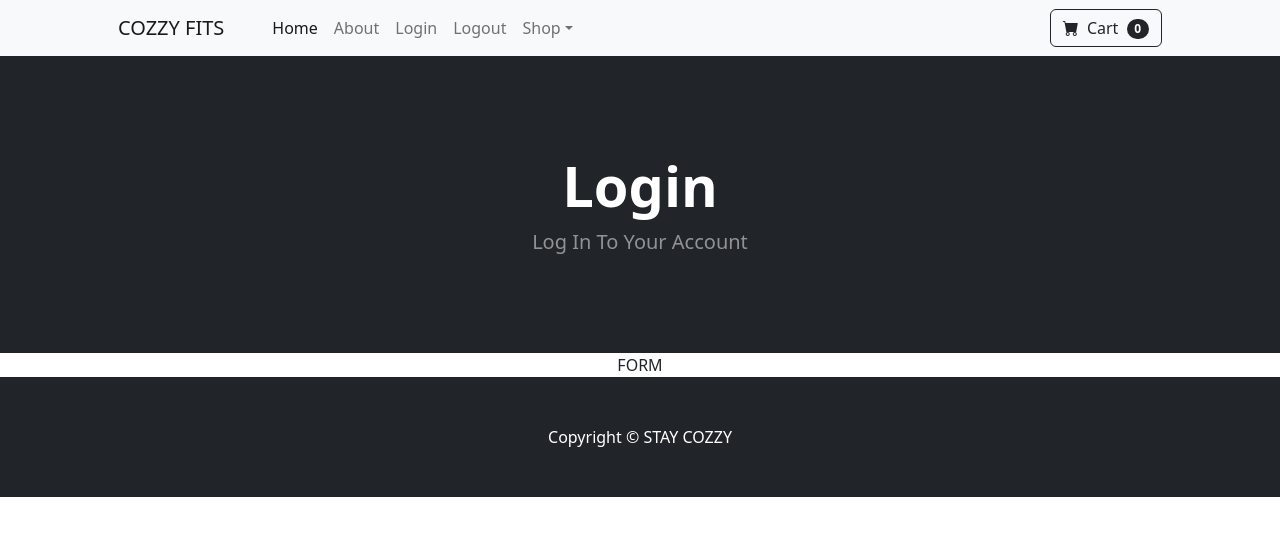
After one commit to Orwa400/Ecomm, a Django app: template store/templates/login.html in a window 1280 px wide. The commit adds this page. Shown: the top 536 px of the page. Run offline with Django 5.2, Linux system fonts and the light colour scheme; the template is opened without the code that fills it, so the values that code supplies are empty; some libraries are stand-ins or nearby versions.

Commit message:
Add login and logout page

```diff
--- /dev/null
+++ b/store/templates/login.html
@@ -0,0 +1,26 @@
+{% extends 'base.html' %}
+{% block content %}
+
+   <!-- Header-->
+   <header class="bg-dark py-5">
+    <div class="container px-4 px-lg-5 my-5">
+        <div class="text-center text-white">
+            <h1 class="display-4 fw-bolder">Login</h1>
+            <p class="lead fw-normal text-white-50 mb-0">Log In To Your Account</p>
+        </div>
+    </div>
+    </header>
+
+    <div class="container">
+        <div class="row">
+            <center>
+                <div class="col-8">
+                    FORM
+                    <br>
+
+                </div>
+            </center>
+        </div>
+    </div>
+
+{% endblock %}
--- a/store/templates/navbar.html
+++ b/store/templates/navbar.html
@@ -7,6 +7,9 @@
                     <ul class="navbar-nav me-auto mb-2 mb-lg-0 ms-lg-4">
                         <li class="nav-item"><a class="nav-link active" aria-current="page" href="{% url 'home' %}">Home</a></li>
                         <li class="nav-item"><a class="nav-link" href="{% url 'about' %}">About</a></li>
+                        <li class="nav-item"><a class="nav-link" href="{% url 'login' %}">Login</a></li>
+                        <li class="nav-item"><a class="nav-link" href="{% url 'logout' %}">Logout</a></li>
+
                         <li class="nav-item dropdown">
                             <a class="nav-link dropdown-toggle" id="navbarDropdown" href="#" role="button" data-bs-toggle="dropdown" aria-expanded="false">Shop</a>
                             <ul class="dropdown-menu" aria-labelledby="navbarDropdown">
--- a/store/urls.py
+++ b/store/urls.py
@@ -4,4 +4,6 @@ from . import views
 urlpatterns = [
     path('', views.home, name='home'),
     path('about/', views.about, name='about'),
+    path('login/', views.login_user, name='login'),
+    path('logout/', views.logout_user, name='logout')
 ]
```
Also changed, not shown: store/views.py (+9 -0 lines).
